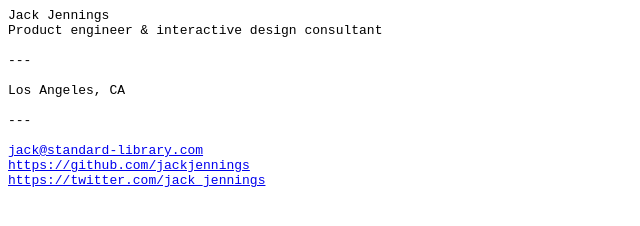
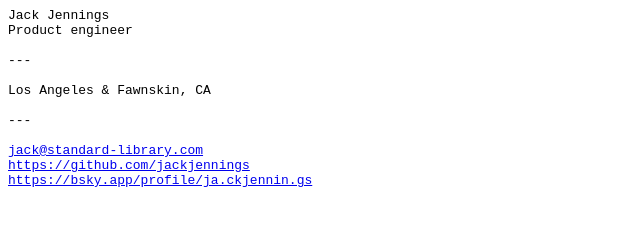
Before and after one commit to jackjennings/ja.ckjennin.gs, a plain HTML site: page index.html in a window 1280 px wide. Shown: the whole page, without its empty margins (0-640 px from the left). Drawn offline with Linux system fonts and the light colour scheme.

Commit message:
Update homepage

```diff
--- a/index.html
+++ b/index.html
@@ -27,14 +27,14 @@
 </style>
 
 Jack Jennings
-Product engineer & interactive design consultant
+Product engineer
 
 ---
 
-Los Angeles, CA
+Los Angeles & Fawnskin, CA
 
 ---
 
 <a href="mailto:jack@standard-library.com">jack@standard-library.com</a>
 <a href="https://github.com/jackjennings">https://github.com/jackjennings</a>
-<a href="https://twitter.com/jack_jennings">https://twitter.com/jack_jennings</a>
+<a href="https://bsky.app/profile/ja.ckjennin.gs">https://bsky.app/profile/ja.ckjennin.gs</a>
```
